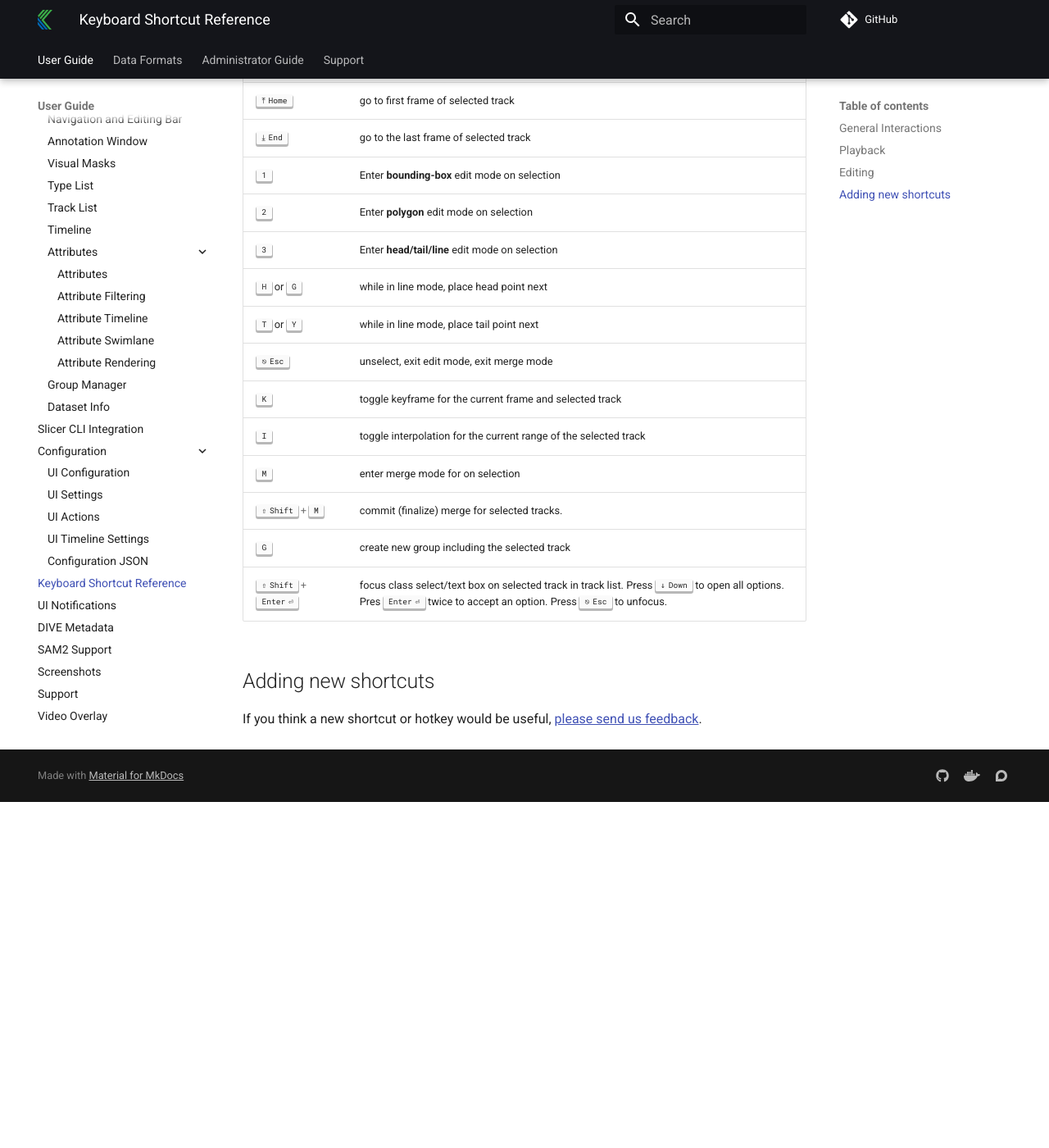
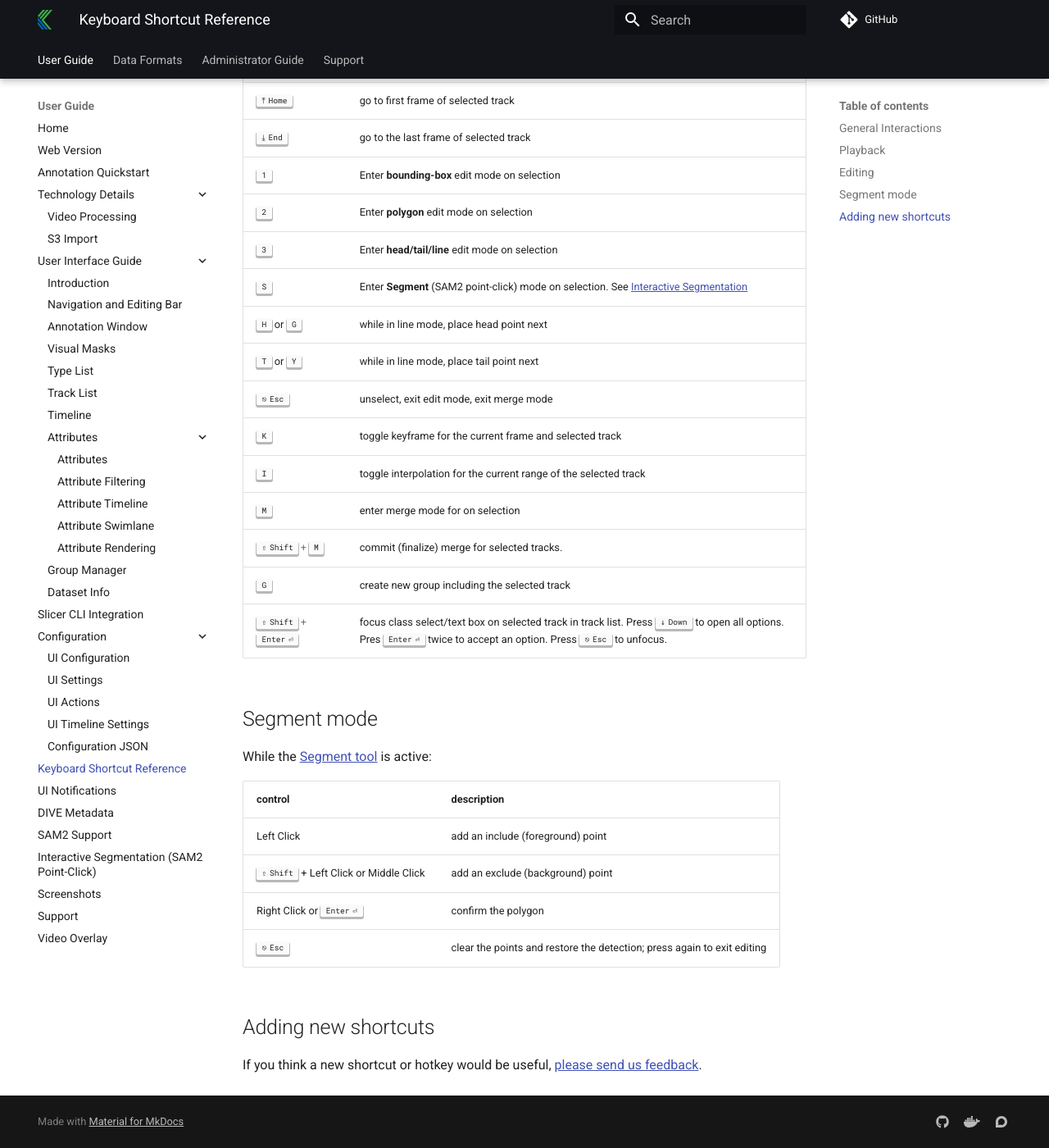
Before and after one commit to DigitalSlideArchive/dive-dsa, an MkDocs documentation site: the page built from docs/Mouse-Keyboard-Shortcuts.md, in a window 1280 px wide and 1400 px high, scrolled down 1254 px. Shown: the whole window at 82% size. Built offline with MkDocs 1.6.1 and Material for MkDocs 9.7.7, drawn with Linux system fonts in a browser that asks for light colours; comment, search, counter and statistics services are not loaded; before the commit the page ends 2232 px from its top, so only the background shows below that.

Commit message:
Document interactive SAM2 segmentation
Add a user guide for the Segment tool (usage, what is stored, settings,
model caching, offline hosting, troubleshooting) and reference it from
the shortcuts, editing bar, UI settings and SAM2 mask tracking pages.

Co-Authored-By: Claude Opus 5.5 <noreply@anthropic.com>

```diff
--- a/docs/Mouse-Keyboard-Shortcuts.md
+++ b/docs/Mouse-Keyboard-Shortcuts.md
@@ -36,6 +36,7 @@ Most editing controls are available when a track or detection is selected.
 | ++1++ | Enter **bounding-box** edit mode on selection |
 | ++2++ | Enter **polygon** edit mode on selection  |
 | ++3++ | Enter **head/tail/line** edit mode on selection |
+| ++s++ | Enter **Segment** (SAM2 point-click) mode on selection.  See [Interactive Segmentation](Interactive-Segmentation.md) |
 | ++h++ or ++g++ | while in line mode, place head point next |
 | ++t++ or ++y++ | while in line mode, place tail point next |
 | ++escape++ | unselect, exit edit mode, exit merge mode |
@@ -46,6 +47,17 @@ Most editing controls are available when a track or detection is selected.
 | ++g++ | create new group including the selected track |
 | ++shift+enter++ | focus class select/text box on selected track in track list.  Press ++arrow-down++ to open all options.  Pres ++enter++ twice to accept an option.  Press ++escape++ to unfocus. |
 
+## Segment mode
+
+While the [Segment tool](Interactive-Segmentation.md) is active:
+
+| control    | description |
+| ---------- | ------------|
+| Left Click | add an include (foreground) point |
+| ++shift++ + Left Click or Middle Click | add an exclude (background) point |
+| Right Click or ++enter++ | confirm the polygon |
+| ++escape++ | clear the points and restore the detection; press again to exit editing |
+
 ## Adding new shortcuts
 
 If you think a new shortcut or hotkey would be useful, [please send us feedback](Support.md).
--- a/mkdocs.yml
+++ b/mkdocs.yml
@@ -79,6 +79,7 @@ nav:
     - UI Notifications: UI-Notifications.md
     - DIVE Metadata: DIVE-Metadata.md
     - SAM2 Support : SAM2-Support.md
+    - Interactive Segmentation (SAM2 Point-Click): Interactive-Segmentation.md
     - Screenshots: Screenshots.md
     - Support: Support.md
     - Video Overlay: VideoOverlay.md
```
Also changed, not shown: docs/Interactive-Segmentation.md (added, +112 -0 lines), docs/SAM2-Support.md (+3 -0 lines), docs/UI-Navigation-Editing-Bar.md (+7 -0 lines), docs/UI-Settings.md (+2 -0 lines).
